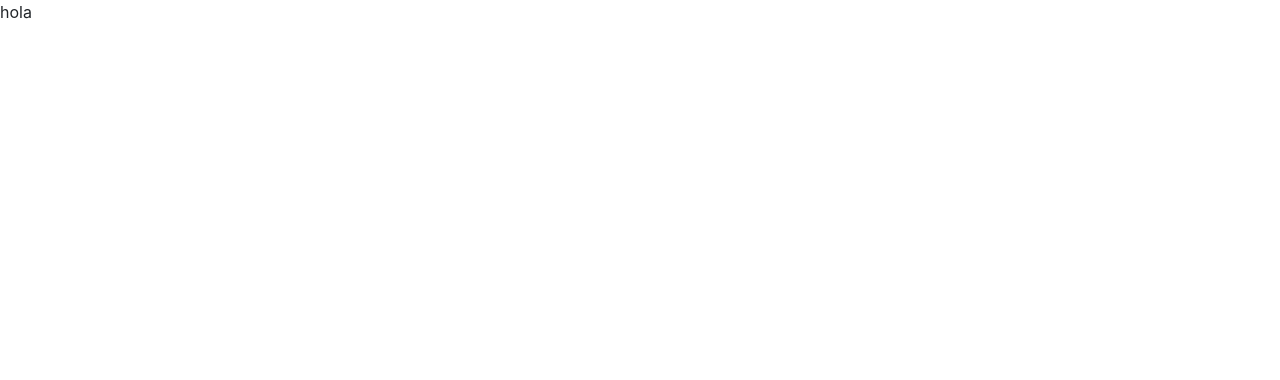
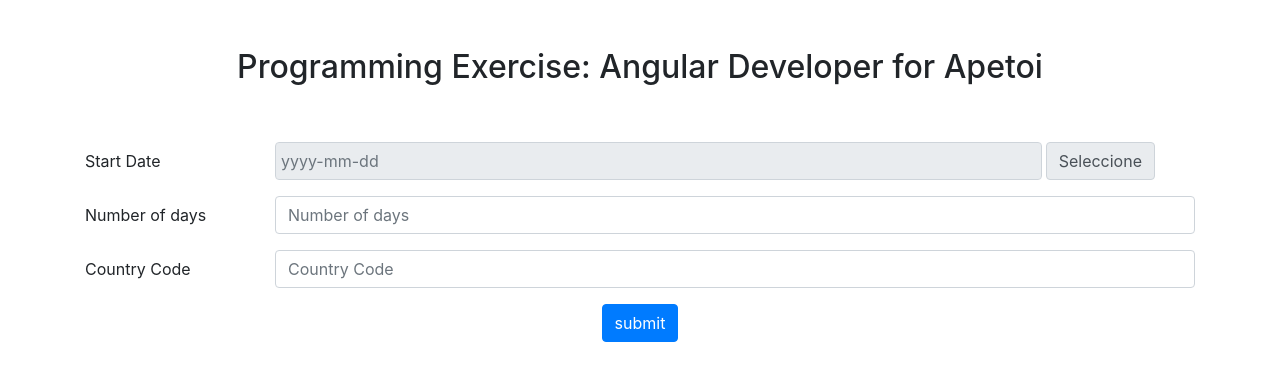
Before and after one commit to Alfredo456/prueba-apetoi, an Angular app: page / in a window 1280 px wide. Shown: the top 380 px of the page. Built offline with nearby package versions, Linux system fonts and the light colour scheme.

Commit message:
maquetado con datepicker

```diff
--- a/src/app/app.component.html
+++ b/src/app/app.component.html
@@ -1 +1,38 @@
-hola
+<div class="container">
+  <form class="mt-5">
+    <div class="row my-5">
+      <h2 class="col-12 text-center">Programming Exercise: Angular Developer for Apetoi</h2>
+    </div>
+    <div class="form-group row">
+      <label class="col-sm-2 col-form-label">Start Date</label>
+      <div class="col-sm-10 form-row mx-0">
+        <input class="form-control col col-sm-10" placeholder="yyyy-mm-dd" name="dp" ngbDatepicker #d="ngbDatepicker"
+          (ngModelChange)="format($event)" readonly [(ngModel)]="fromDate">
+        <div class="col col-sm-2 input-group-append">
+          <button class="input-group-text" (click)="d.toggle()" type="button">
+            <span style="cursor: pointer;">Seleccione</span>
+          </button>
+        </div>
+      </div>
+    </div>
+    <div class="form-group row">
+      <label class="col-sm-2 col-form-label">Number of days</label>
+      <div class="col-sm-10">
+        <input type="number" class="form-control" placeholder="Number of days">
+      </div>
+    </div>
+    <div class="form-group row">
+      <label class="col-sm-2 col-form-label">Country Code</label>
+      <div class="col-sm-10">
+        <input type="text" class="form-control" placeholder="Country Code">
+      </div>
+    </div>
+    <div class="row">
+      <div class="col-12 d-flex justify-content-center">
+        <button class="btn btn-primary">
+          submit
+        </button>
+      </div>
+    </div>
+  </form>
+</div>
--- a/src/app/app.component.ts
+++ b/src/app/app.component.ts
@@ -1,4 +1,8 @@
+// tslint:disable: max-line-length
+// tslint:disable: radix
+// tslint:disable: align
 import { Component } from '@angular/core';
+import { NgbDateStruct, NgbCalendar, NgbDatepickerConfig } from '@ng-bootstrap/ng-bootstrap';
 
 @Component({
   selector: 'app-root',
@@ -7,4 +11,11 @@
 })
 export class AppComponent {
   title = 'prueba-apetoi';
+  public fromDate: NgbDateStruct;
+
+  constructor(calendar: NgbCalendar,
+    config: NgbDatepickerConfig) { }
+
+  public format(event) {
+  }
 }
--- a/src/app/app.module.ts
+++ b/src/app/app.module.ts
@@ -1,6 +1,7 @@
 import { BrowserModule } from '@angular/platform-browser';
 import { NgModule } from '@angular/core';
 import { AppComponent } from './app.component';
+import { FormsModule } from '@angular/forms';
 
 import {NgbModule} from '@ng-bootstrap/ng-bootstrap';
 @NgModule({
@@ -9,7 +10,8 @@
   ],
   imports: [
     BrowserModule,
-    NgbModule
+    NgbModule,
+    FormsModule
   ],
   providers: [],
   bootstrap: [AppComponent]
```
